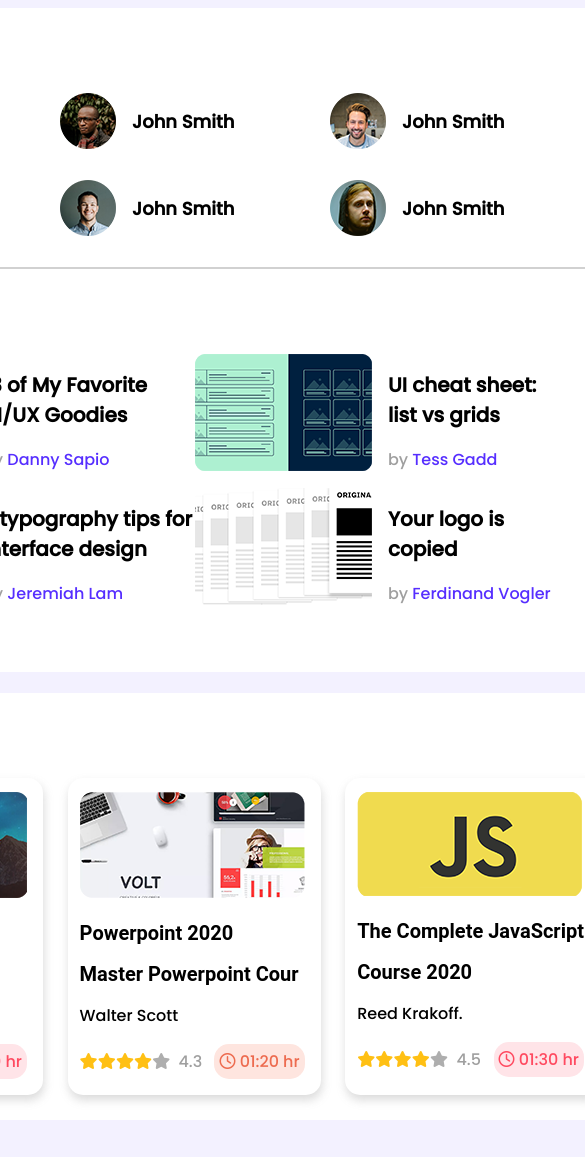
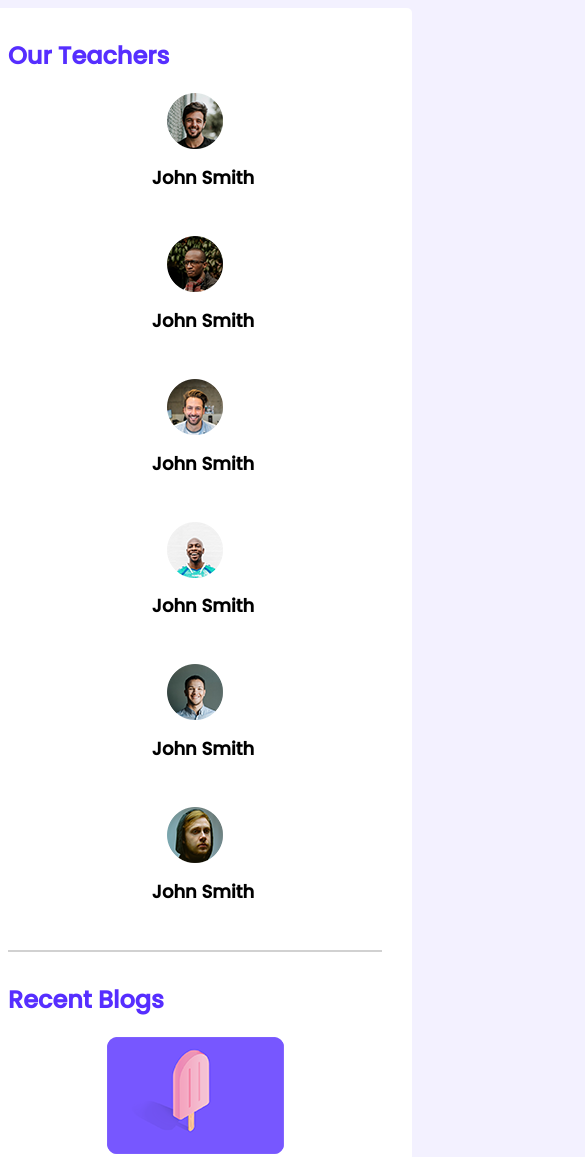
Before and after one commit to MdRehanAli/Online_Web_Course, a plain HTML site: page index.html in a window 390 px wide. Shown: the top 1157 px of the page, 585 px wide, since content can reach past the window. Before the commit the page ends 1128 px from the top, so only its background shows below. Drawn offline with Linux system fonts and the light colour scheme.

Commit message:
added media queries

```diff
--- a/index.html
+++ b/index.html
@@ -67,7 +67,7 @@
                             <img src="images/blogs/blog-1.png" alt="">
                         </div>
                         <div class="blog-info">
-                            <h2 class="blog-title">13 of My Favorite UI/UX Goodies</h2>
+                            <h2 class="blog-title">13 of My Favorite <br> UI/UX Goodies</h2>
                             <p class="author">by <a href="">Danny Sapio</a> </p>
                         </div>
 
--- a/style.css
+++ b/style.css
@@ -84,9 +84,11 @@ hr {
 
 /* course section */
 .courses {
-    display: flex;
+    display: grid;
+    grid-template-columns: repeat(3, 1fr);
     justify-content: space-between;
-    margin-bottom: 25px;
+    grid-column-gap: 25px;
+    max-width: 260px;
 }
 
 .course {
@@ -100,30 +102,85 @@ hr {
     font-family: 'Roboto', sans-serif;
 }
 
-.rating{
+.rating {
     display: flex;
     justify-content: space-between;
     align-items: center;
-    color:#9F9F9F;
+    color: #9F9F9F;
 }
 
-.fa-star{
+.fa-star {
     color: #FFC014;
     width: 11px;
     margin-right: 3px;
 }
 
-.no-fill{
+.no-fill {
     color: #AEAEAE;
 }
 
-.time-1{
+.time-1 {
     color: #FF4A60;
     background-color: #FFE4E8;
     padding: 5px;
     border-radius: 15px;
 }
-.time-2{
+
+.time-2 {
     color: #ED6B4F;
     background-color: #FEE5DF;
 }
+
+/* Media Queries */
+
+/* Mobile Devices */
+@media screen and (max-width: 576px) {
+    .container {
+        max-width: 100%;
+    }
+
+    .teachers,
+    .blogs,
+    .courses {
+        grid-template-columns: repeat(1, 1fr);
+    }
+
+    .blog {
+        display: flex;
+        align-items: center;
+        flex-direction: column;
+    }
+
+    .teacher {
+        flex-direction: column;
+    }
+
+    .courses {
+        margin: auto;
+    }
+
+}
+
+/* Tablet Devices */
+
+@media screen and (min-width: 577px) and (max-width: 992px) {
+
+    .container {
+        width: 100%;
+    }
+
+    .teachers,
+    .courses {
+        grid-template-columns: repeat(2, 1fr);
+    }
+
+    .blogs {
+        display: flex;
+        flex-direction: column;
+        align-items: center;
+    }
+
+    .teacher {
+        flex-direction: column;
+    }
+}
```
